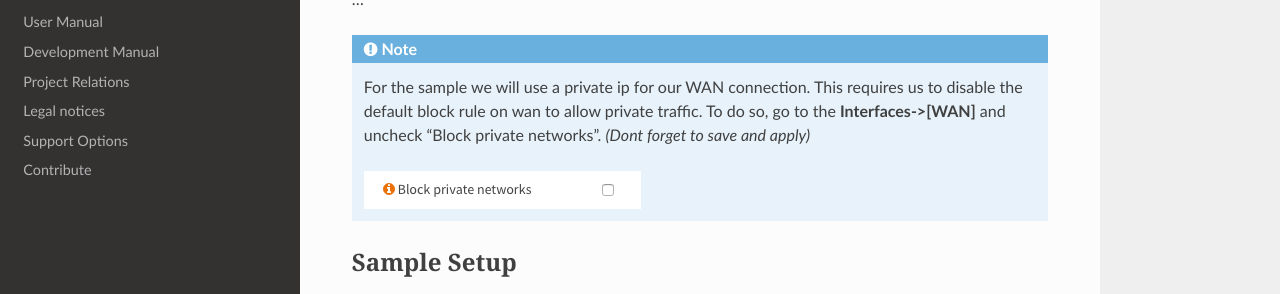
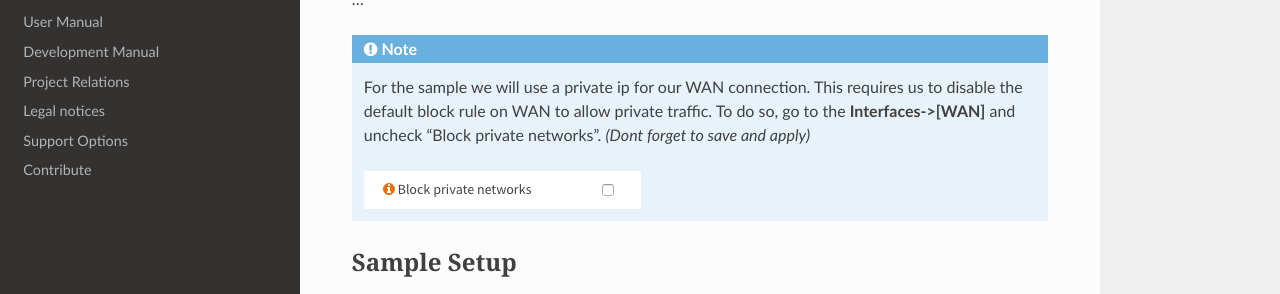
Before and after one commit to opnsense/docs, a Sphinx documentation site: the page built from source/manual/how-tos/ipsec-rw.rst, in a window 1280 px wide and 900 px high, scrolled down 662 px. Shown: the part 183-477 px from the top of the window. Built offline with Sphinx 7.4.7 and the Read the Docs theme 2.0.0, drawn with Linux system fonts in a browser that asks for light colours; nearby versions of some CDN libraries; some web fonts are replaced; library files that are not in the unit come from our copies.

```diff
--- a/source/manual/how-tos/ipsec-rw.rst
+++ b/source/manual/how-tos/ipsec-rw.rst
@@ -23,7 +23,7 @@ authentication methods e.g.
 .. Note::
 
    For the sample we will use a private ip for our WAN connection.
-   This requires us to disable the default block rule on wan to allow private traffic.
+   This requires us to disable the default block rule on WAN to allow private traffic.
    To do so, go to the **Interfaces->[WAN]** and uncheck "Block private networks".
    *(Dont forget to save and apply)*
 
```
